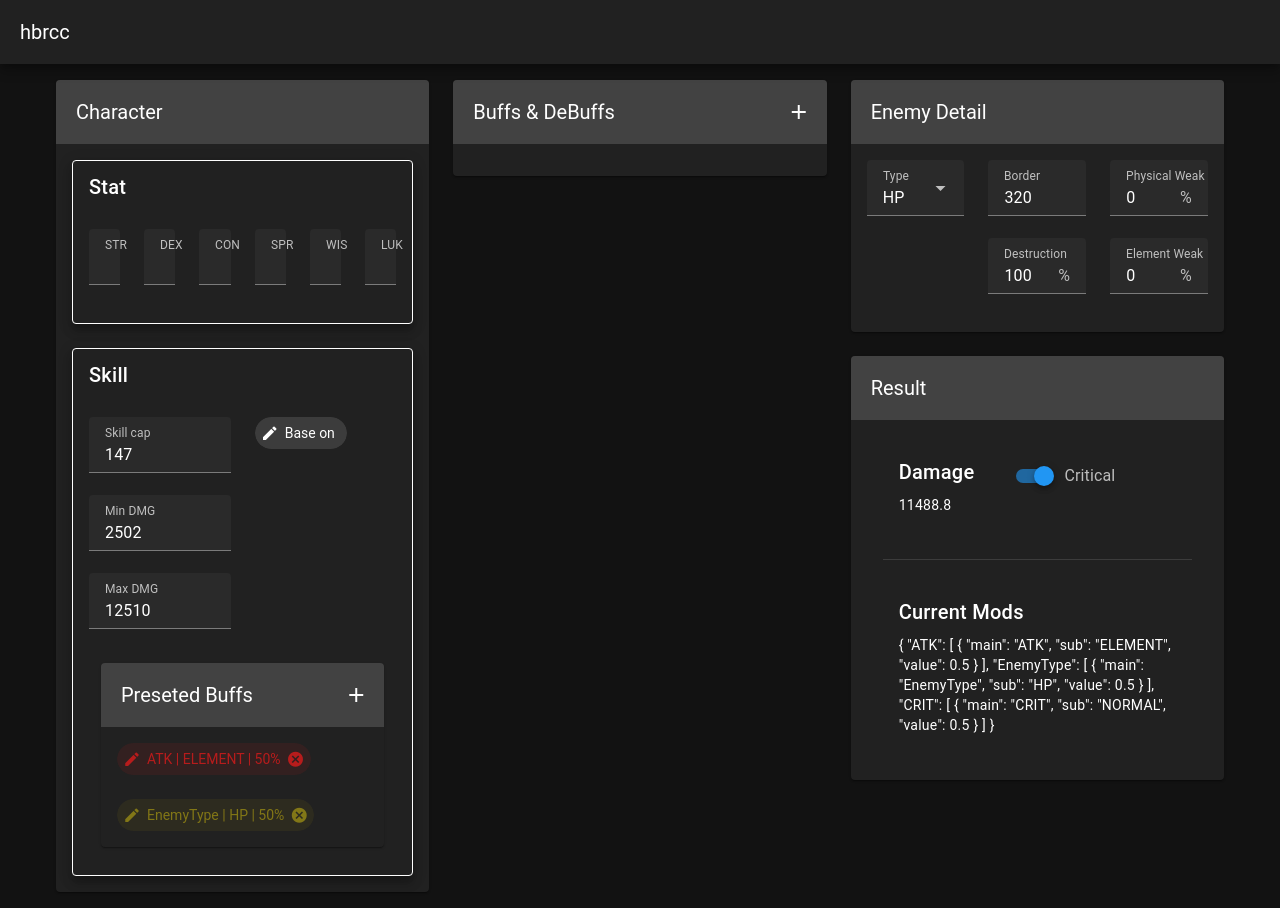
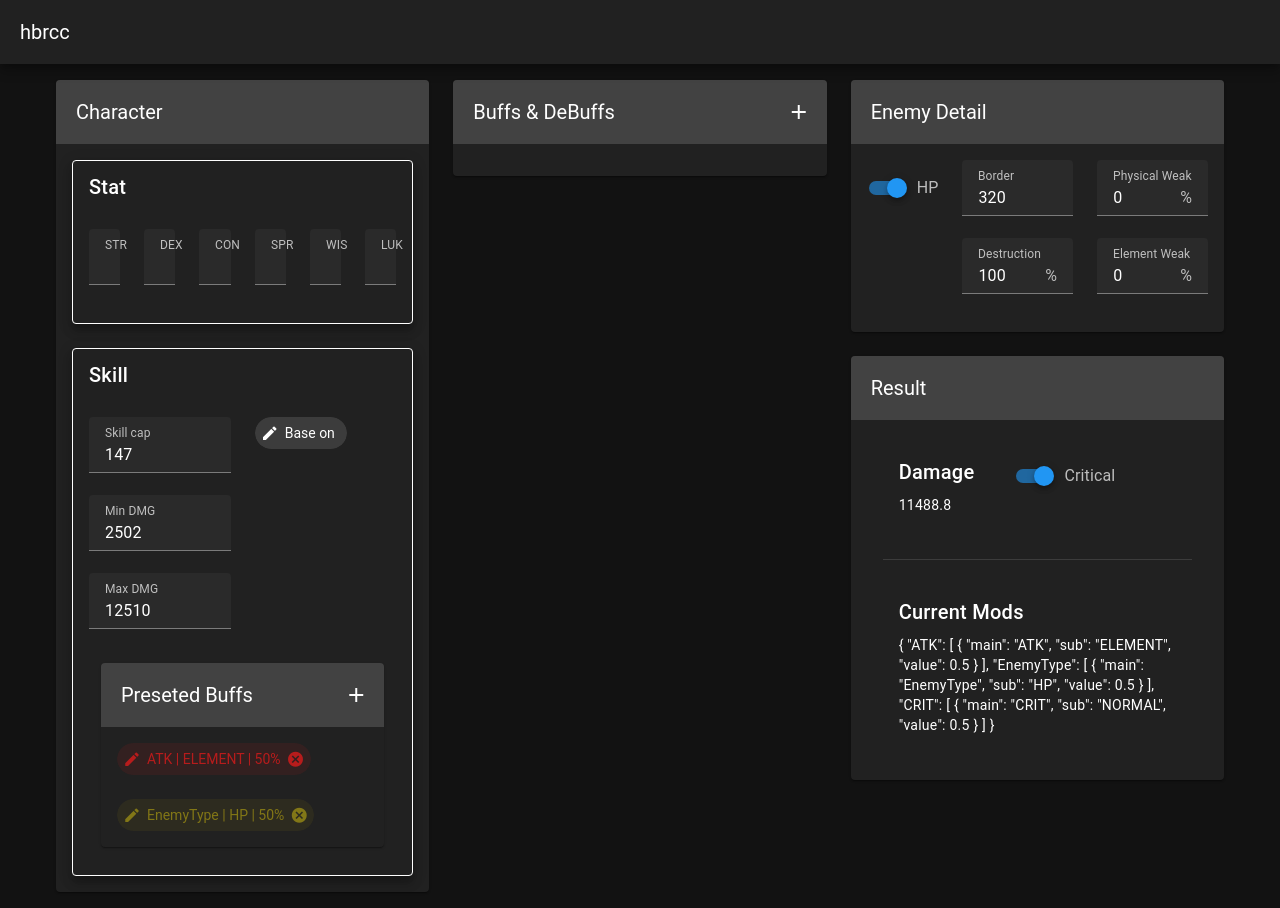
Before and after one commit to TWT233/hbrcc, a Vue app: page / in a window 1280 px wide. Built offline with nearby package versions, Linux system fonts and the light colour scheme.

Commit message:
enemy type

```diff
--- a/src/components/ViewEnemy.vue
+++ b/src/components/ViewEnemy.vue
@@ -25,6 +25,11 @@ const eleWeakPercent = computed({
   get: () => props.enemy.eleWeak * 100,
   set: value => props.enemy.eleWeak = value / 100
 })
+const wrappedEnemyType = computed({
+  get: () => props.enemy.type === EnemyType.HP,
+  set: value => props.enemy.type = value ? EnemyType.HP : EnemyType.DP
+})
+
 </script>
 
 <template>
@@ -32,14 +37,14 @@ const eleWeakPercent = computed({
     <v-toolbar title="Enemy Detail"></v-toolbar>
     <v-container>
       <v-row>
-        <v-col cols="4">
-          <v-select v-model="enemy.type" :items="Object.keys(EnemyType)" label="Type"></v-select>
+        <v-col cols="auto">
+          <v-switch v-model="wrappedEnemyType" :label="props.enemy.type" color="primary"></v-switch>
         </v-col>
-        <v-col cols="4">
+        <v-col>
           <v-text-field v-model="enemy.border" label="Border" type="number"></v-text-field>
           <v-text-field v-model="destructionPercent" label="Destruction" type="number" suffix="%"></v-text-field>
         </v-col>
-        <v-col cols="4">
+        <v-col>
           <v-text-field v-model="phyWeakPercent" label="Physical Weak" type="number" suffix="%"></v-text-field>
           <v-text-field v-model="eleWeakPercent" label="Element Weak" type="number" suffix="%"></v-text-field>
         </v-col>
```
